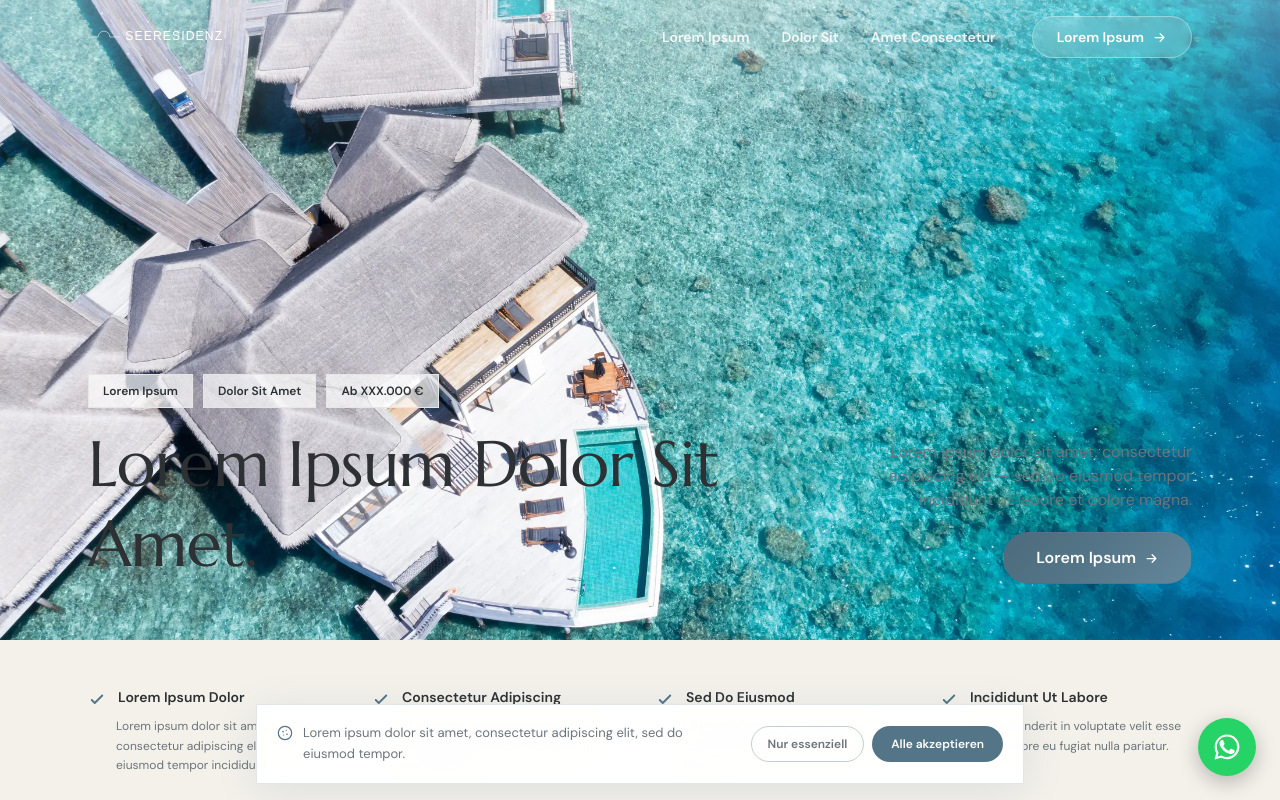
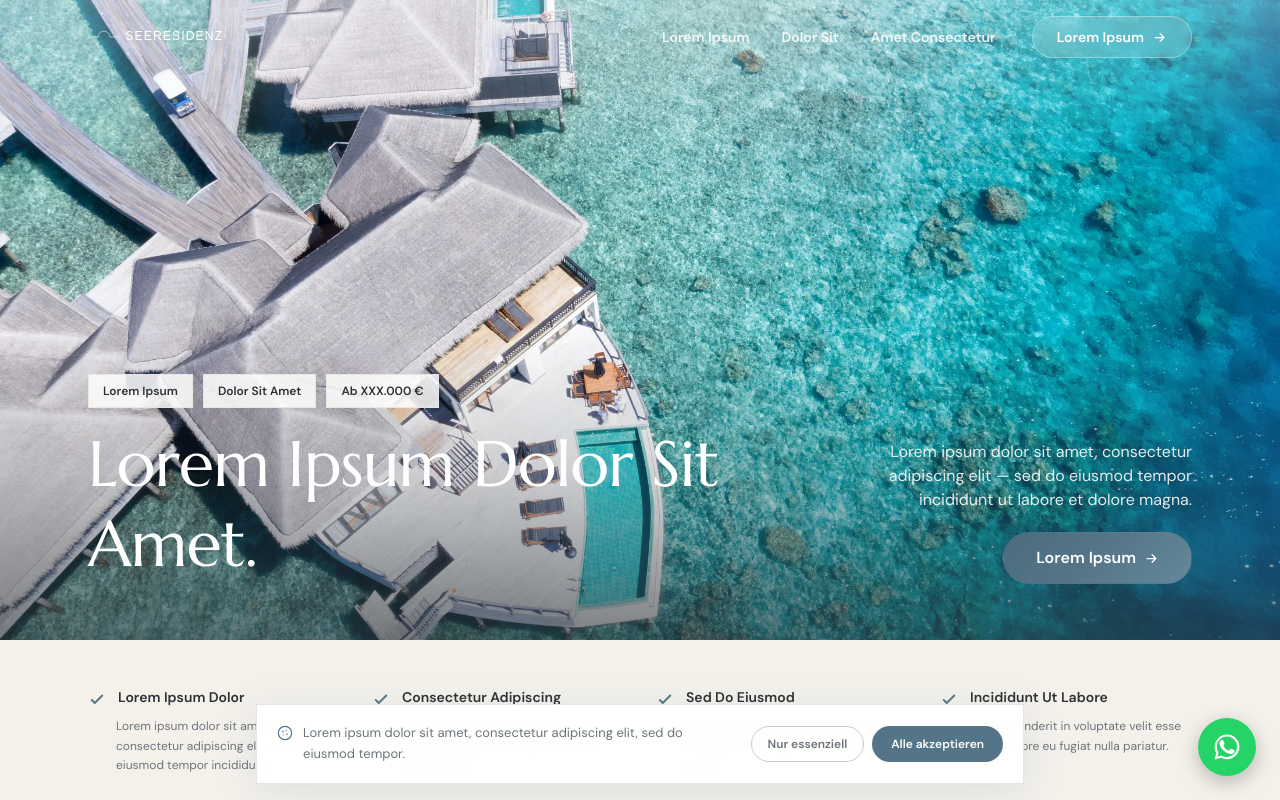
Before and after one commit to mmdscon/seeresidenz-ebreichsdorf, a Next.js app: page / in a window 1280 px wide. Shown: the top 800 px of the page. Built offline with nearby package versions, Linux system fonts and the light colour scheme.

Commit message:
Add files via upload

```diff
--- a/src/app/page.tsx
+++ b/src/app/page.tsx
@@ -301,6 +301,7 @@ function ImpressSection({ openQuiz }: { openQuiz: () => void }) {
           </div>
         ))}
       </div>
+      <div style={{ height: "12px" }} />
     </section>
   );
 }
@@ -690,21 +691,22 @@ export default function Page() {
         <div className="hidden md:block relative w-full md:aspect-[16/10] lg:aspect-[16/8] overflow-hidden" style={{ backgroundColor: SECTION_BG }}>
           <Image src="/lake-aerial.webp" alt="Seeresidenz" fill className="object-cover" priority sizes="100vw" />
           <div className="absolute inset-x-0 top-0 pointer-events-none" style={{ height: "160px", background: "linear-gradient(180deg, rgba(255,255,255,0.30) 0%, rgba(255,255,255,0) 100%)" }} />
+          <div className="absolute inset-x-0 bottom-0 pointer-events-none" style={{ height: "48%", background: "linear-gradient(180deg, transparent 0%, rgba(45,49,52,0.20) 45%, rgba(45,49,52,0.62) 100%)" }} />
 
           <div className="absolute inset-x-0 bottom-0 z-10 pb-10 lg:pb-14">
             <div className="mx-auto w-full max-w-6xl px-6 flex items-end justify-between gap-10">
               <div className="reveal-left flex-1 min-w-0">
                 <div className="flex flex-wrap gap-2.5 mb-4">
                   {["Lorem Ipsum", "Dolor Sit Amet", "Ab XXX.000 €"].map((pill) => (
-                    <span key={pill} style={{ display: "inline-flex", alignItems: "center", padding: "6px 14px", background: "rgba(255,255,255,0.7)", backdropFilter: "blur(10px)", border: `1px solid ${DIVIDER}`, color: TEXT, fontSize: "12px", fontWeight: 700 }}>{pill}</span>
+                    <span key={pill} style={{ display: "inline-flex", alignItems: "center", padding: "6px 14px", background: "rgba(255,255,255,0.85)", backdropFilter: "blur(10px)", border: `1px solid ${DIVIDER}`, color: TEXT, fontSize: "12px", fontWeight: 700 }}>{pill}</span>
                   ))}
                 </div>
                 <h1 className="text-left leading-tight" style={{ fontSize: "clamp(2.2rem, 5vw, 4.6rem)" }}>
-                  <span className="block" style={{ color: TEXT }}>Lorem Ipsum Dolor Sit Amet.</span>
+                  <span className="block" style={{ color: "white" }}>Lorem Ipsum Dolor Sit Amet.</span>
                 </h1>
               </div>
               <div className="reveal-right text-right flex flex-col items-end gap-5 shrink-0" style={{ maxWidth: "320px" }}>
-                <p className="text-sm md:text-base leading-relaxed" style={{ color: TEXT_SECONDARY }}>
+                <p className="text-sm md:text-base leading-relaxed" style={{ color: "rgba(255,255,255,0.88)" }}>
                   Lorem ipsum dolor sit amet, consectetur adipiscing elit — sed do eiusmod tempor incididunt ut labore et dolore magna.
                 </p>
                 <Button onClick={openQuiz} size="lg">Lorem Ipsum</Button>
```
